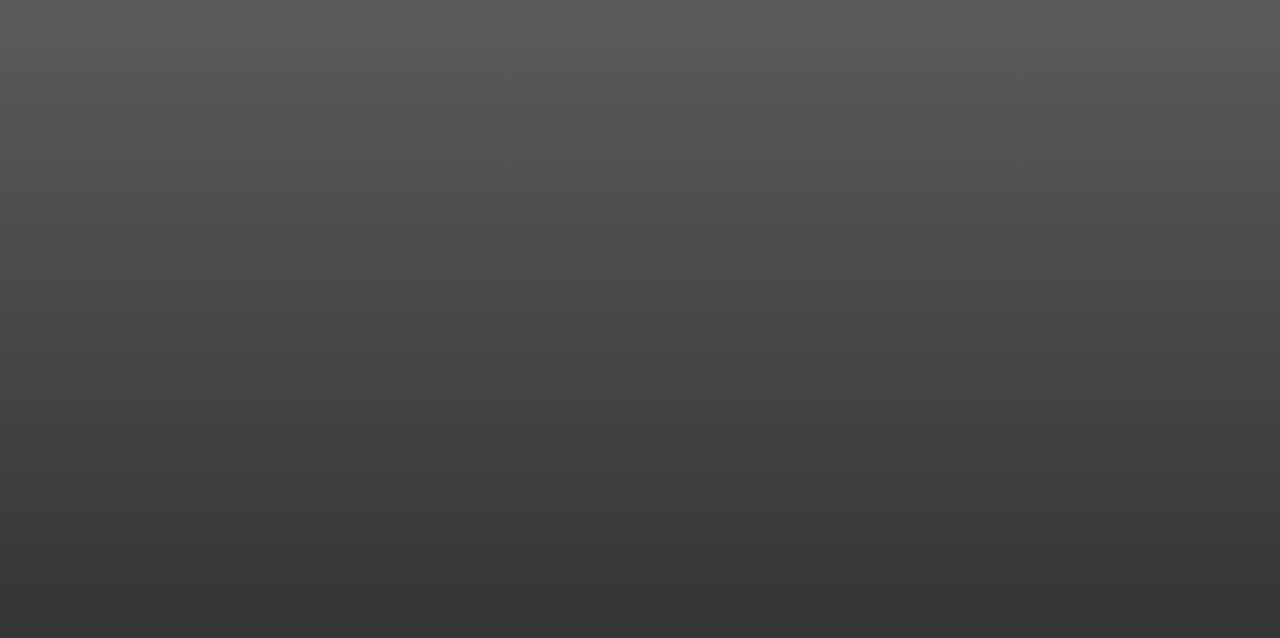
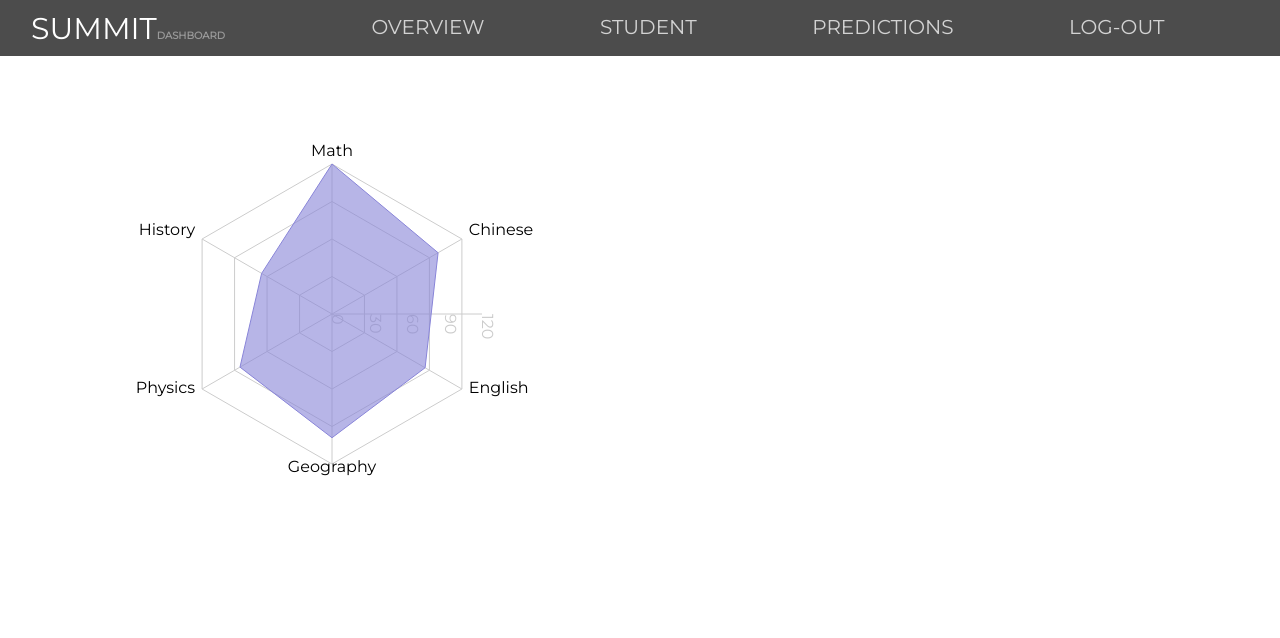
Before and after one commit to ngkaiwen/summit-on-react-1, a React (Create React App) app: page /dashboard in a window 1280 px wide. Shown: the top 638 px of the page. Built offline with nearby package versions, Linux system fonts and the light colour scheme.

Commit message:
added sample charts to dashboard

```diff
--- a/package.json
+++ b/package.json
@@ -8,7 +8,8 @@
     "react-router": "^4.2.0",
     "react-router-dom": "^4.2.2",
     "react-scripts": "1.1.1",
-    "react-scroll": "^1.7.7"
+    "react-scroll": "^1.7.7",
+    "recharts": "^1.0.0-beta.10"
   },
   "scripts": {
     "start": "react-scripts start",
--- a/src/App.css
+++ b/src/App.css
@@ -5,11 +5,12 @@
 }
 
 .App {
-  position: absolute;
+  /*
+  position: fixed;
   width: 100%;
   height: 100vh;
-  background: linear-gradient( #5b5b5b,#2b2b2b);
-  z-index: -1;
+  background: linear-gradient( lightGrey,grey);
+  */
 }
 
 h1 {
@@ -186,19 +187,91 @@ a:visited {
   font-size: 1.1em;
 }
 
+/*
 .dashboard-background {
-  position: absolute;
-  width: 100%;
-  height: 100vh;
-  text-align: center;
-  background: linear-gradient( #5b5b5b,#2b2b2b);
-  animation-name: fade-out;
+  animation-name: fade-in;
   opacity: 0;
   animation-duration: 1s;
   animation-fill-mode: forwards;
-  animation-delay: 0.5s;
+  animation-delay: 0s;
   animation-timing-function: linear;
 }
+*/
+
+.toolbar-container {
+  z-index: 100;
+  position: fixed;
+  width: 100%;
+  background-color: rgba(0, 0, 0, 0.7);;
+  height: 7%;
+  animation-name: fade-in;
+  opacity: 0;
+  animation-duration: 1s;
+  animation-fill-mode: forwards;
+  animation-delay: 0s;
+  animation-timing-function: linear;
+}
+
+.toolbar-container .logo {
+  width: 20%;
+  float: left;
+  height: 100%;
+  text-align: center;
+  margin-top: 10px;
+  font-size: 30px;
+  color: white;
+  font-weight: lighter
+}
+
+.logo-subhead {
+  font-size: 10px;
+  color: #999999;
+}
+
+.toolbar-container .toolbar-nav-box {
+  width: 80%;
+  float: right;
+  height: 100%;
+}
+
+.toolbar-nav-box ul {
+  display: flex;
+  align-items: stretch; /* Default */
+  justify-content: space-evenly;
+  width: 100%;
+}
+
+.toolbar-nav-box li {
+  display: block;
+  flex: 0 1 auto; /* Default */
+  list-style-type: none;
+  font-size: 20px;
+  color: lightGrey;
+  text-align: center;
+  margin-top: 15px;
+  text-transform: uppercase;
+  transition-property: color, font-weight;
+  transition-duration: 0.2s;
+}
+
+.toolbar-nav-box li:hover {
+  color: #00ced1;
+  font-weight: bold;
+}
+
+.students-chart-container {
+  width: 95%;
+  padding-top: 5%;
+  height: auto;
+  margin: auto;
+  animation-name: fade-in;
+  opacity: 0;
+  animation-duration: 1s;
+  animation-fill-mode: forwards;
+  animation-delay: 0s;
+  animation-timing-function: linear;
+}
+
 
 .testing {
   height: 5000px;
--- /dev/null
+++ b/src/Components/Toolbar.js
@@ -0,0 +1,18 @@
+import React from 'react';
+import { Link } from 'react-router-dom';
+
+const toolbar = (props) => {
+  return(<div className="toolbar-container">
+            <div className="logo">SUMMIT<strong className="logo-subhead">DASHBOARD</strong></div>
+            <nav className="toolbar-nav-box">
+              <ul>
+                <li onClick={() => props.clicked('overview')}>overview</li>
+                <li onClick={() => props.clicked('students')}>student</li>
+                <li>predictions</li>
+                <li>log-out</li>
+              </ul>
+            </nav>
+        </div>)
+}
+
+export default toolbar;
--- /dev/null
+++ b/src/Containers/ChartSpace.js
@@ -0,0 +1,23 @@
+import React, { Component } from 'react';
+import Overview from './Charts/Overview';
+import Students from './Charts/Students';
+
+class chartSpace extends Component {
+
+
+  render() {
+
+    let ovw = (this.props.type === 'overview') ? <Overview /> : null;
+    let stu = (this.props.type === 'students') ? <Students /> : null;
+
+    return (
+      <div>
+        {ovw}
+        {stu}
+      </div>
+
+    );
+  }
+}
+
+export default chartSpace;
--- /dev/null
+++ b/src/Containers/Charts/Overview.js
@@ -0,0 +1,13 @@
+import React, { Component } from 'react';
+import TwoLevelPieChart from './TwoLevelPieChart'
+
+class overview extends Component {
+
+  render() {
+    return (<div className="students-chart-container">
+              <TwoLevelPieChart />
+            </div>);
+  }
+}
+
+export default overview;
--- /dev/null
+++ b/src/Containers/Charts/SimpleLineChart.js
@@ -0,0 +1,31 @@
+import React, { Component } from 'react';
+import {LineChart, Line, XAxis, YAxis, CartesianGrid, Tooltip, Legend} from 'recharts';
+
+class simpleLineChart extends Component {
+
+  render() {
+    const data = [
+        {name: 'Page A', uv: 4000, pv: 2400, amt: 2400},
+        {name: 'Page B', uv: 3000, pv: 1398, amt: 2210},
+        {name: 'Page C', uv: 2000, pv: 9800, amt: 2290},
+        {name: 'Page D', uv: 2780, pv: 3908, amt: 2000},
+        {name: 'Page E', uv: 1890, pv: 4800, amt: 2181},
+        {name: 'Page F', uv: 2390, pv: 3800, amt: 2500},
+        {name: 'Page G', uv: 3490, pv: 4300, amt: 2100},
+      ];
+    return (<div className="students-chart-container">
+            <LineChart width={600} height={300} data={data}
+                  margin={{top: 5, right: 30, left: 20, bottom: 5}}>
+             <XAxis dataKey="name"/>
+             <YAxis/>
+             <CartesianGrid strokeDasharray="3 3"/>
+             <Tooltip/>
+             <Legend />
+             <Line type="monotone" dataKey="pv" stroke="#8884d8" activeDot={{r: 8}}/>
+             <Line type="monotone" dataKey="uv" stroke="#82ca9d" />
+            </LineChart>
+            </div>);
+  }
+}
+
+export default simpleLineChart;
--- /dev/null
+++ b/src/Containers/Charts/Students.js
@@ -0,0 +1,13 @@
+import React, { Component } from 'react';
+import SimpleLineChart from './SimpleLineChart'
+
+class students extends Component {
+
+  render() {
+    return (<div className="students-chart-container">
+              <SimpleLineChart />
+            </div>);
+  }
+}
+
+export default students;
--- /dev/null
+++ b/src/Containers/Charts/TwoLevelPieChart.js
@@ -0,0 +1,29 @@
+import React, { Component } from 'react';
+import {Radar, RadarChart, PolarGrid, Legend, PolarAngleAxis, PolarRadiusAxis} from 'recharts';
+
+class TwoLevelPieChart extends Component {
+
+	render () {
+
+    const data = [
+        { subject: 'Math', A: 120, B: 110, fullMark: 150 },
+        { subject: 'Chinese', A: 98, B: 130, fullMark: 150 },
+        { subject: 'English', A: 86, B: 130, fullMark: 150 },
+        { subject: 'Geography', A: 99, B: 100, fullMark: 150 },
+        { subject: 'Physics', A: 85, B: 90, fullMark: 150 },
+        { subject: 'History', A: 65, B: 85, fullMark: 150 },
+    ];
+
+  	return (
+    	<RadarChart cx={300} cy={250} outerRadius={150} width={600} height={500} data={data}>
+          <PolarGrid />
+          <PolarAngleAxis dataKey="subject" />
+          <PolarRadiusAxis/>
+          <Radar name="Mike" dataKey="A" stroke="#8884d8" fill="#8884d8" fillOpacity={0.6}/>
+        </RadarChart>
+    );
+  }
+}
+
+
+export default TwoLevelPieChart;
--- a/src/Containers/Dashboard.js
+++ b/src/Containers/Dashboard.js
@@ -1,10 +1,23 @@
 import React, { Component } from 'react';
-import Login from '../Components/Login';
+import Toolbar from '../Components/Toolbar';
+import ChartSpace from './ChartSpace';
 
 class dashboard extends Component {
 
+  state = {
+    displayChart: 'overview'
+  }
+
+  toolbarClickHandler = (chartType) => {
+    this.setState({displayChart: chartType})
+    console.log(this.state);
+  }
+
   render() {
-    return (<div className='dashboard-background'></div>
+    return (<div className='dashboard-background'>
+            <Toolbar clicked={this.toolbarClickHandler}/>
+            <ChartSpace type={this.state.displayChart}/>
+            </div>
     );
   }
 }
```
Also changed, not shown: 1 other file (tests, documents, lock files or other folders).
